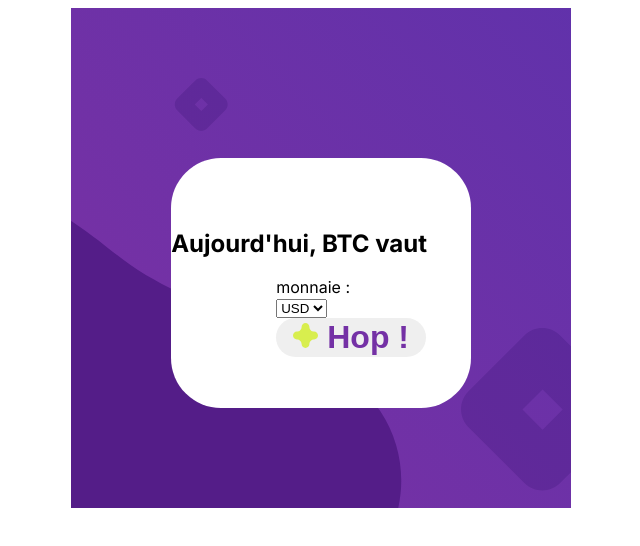
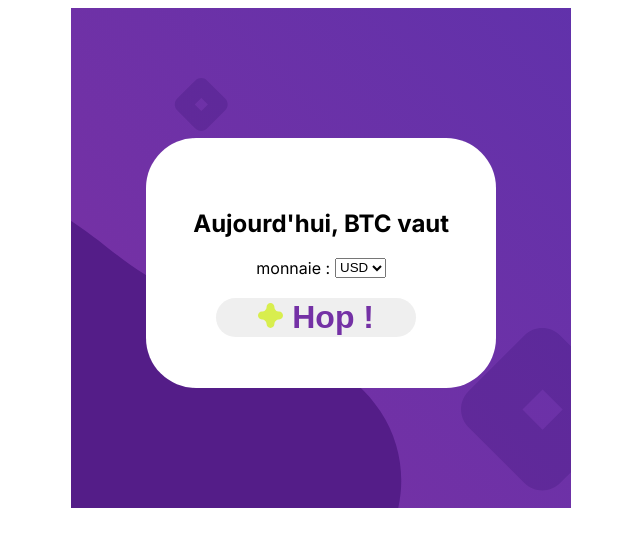
Before and after one commit to v4lverine/defi-alsacreations-nextjs, a Next.js app: page / in a window 1280 px wide. Shown: the top 546 px of the page, without its empty margins (316-956 px from the left). Built offline with nearby package versions, Linux system fonts and the light colour scheme.

Commit message:
Commit en plus :  retrait fichier css globals (inutilisé) + style du bloc en cours de finition

```diff
--- a/app/components/BlocListBitcoin.js
+++ b/app/components/BlocListBitcoin.js
@@ -42,10 +42,12 @@
 
   return (
     <section className={styles.entireBlocBitcoin}>
-      <h1>Aujourd'hui, BTC vaut {valueH1}</h1>
+      <h1 style={{ textAlign: "center" }}>Aujourd'hui, BTC vaut {valueH1}</h1>
       <form className={styles.bitcoinForm}>
-        <label>monnaie : </label>
+        <div className={styles.selectCurrency}>
+          <label htmlFor="currency">monnaie : </label>
           <select
+            className={styles.selectBoxCurrency}
             name="currency"
             value={value}
             onChange={(e) => {
@@ -62,6 +64,7 @@
             <option value="GBP">GBP</option>
             <option value="EUR">EUR</option>
           </select>{" "}
+        </div>
         <br />
         <button onClick={handleButton} className={styles.buttonStyle}>
           <img src="/plus.svg" alt="Icône plus" /> Hop !
--- a/app/components/components.module.css
+++ b/app/components/components.module.css
@@ -6,20 +6,30 @@
   justify-content: center;
   height: fit-content;
   position: absolute;
-  width: 60%;
+  width: 70%;
   height: 50%;
-  top: 150px;
-  left: 20%;
+  top: 130px;
+  left: 15%;
   border-radius: 50px;
 }
 .buttonStyle {
   font-size: 2em;
   border-radius: 50px;
-  width: 150px;
+  width: 200px;
   border: none;
   font-weight: 700;
   color: #7431a5;
+  margin-inline: 20%;
 }
-.bitcoinForm {
-  margin-inline: 35%;
+.buttonStyle:hover {
+  background-color: #7431a5;
+  color: white;
+  cursor: pointer;
 }
+.selectCurrency {
+  display: flex;
+  justify-content: center;
+}
+.selectBoxCurrency {
+  margin-left: 5px;
+}
--- a/app/globals.css
+++ /dev/null
@@ -1,2 +0,0 @@
-:root {
-}
--- a/app/layout.js
+++ b/app/layout.js
@@ -1,4 +1,3 @@
-import "./globals.css";
 import { Inter } from "next/font/google";
 
 const inter = Inter({ subsets: ["latin"] });
```
Lines whose indentation alone changed are shown as unchanged.
